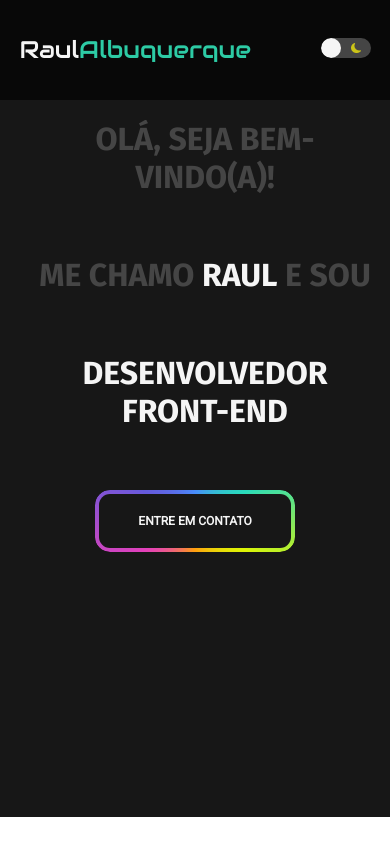
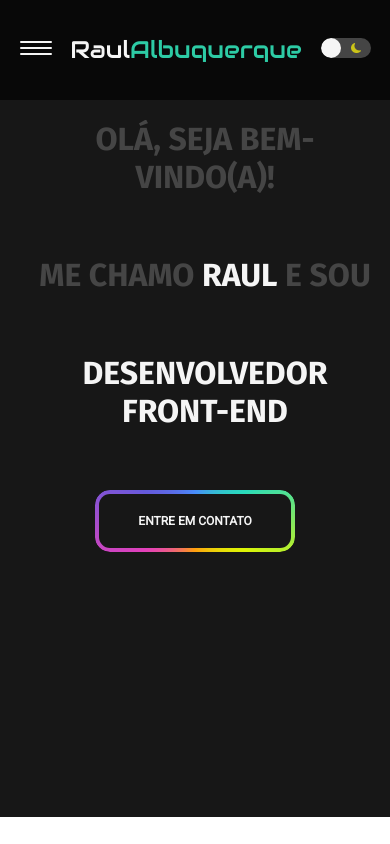
Before and after one commit to Raul-Albuquerque/my-portfolio, a Next.js app: page / in a window 390 px wide. Built offline with nearby package versions, Linux system fonts and the light colour scheme.

Commit message:
feat: hamburger menu

```diff
--- a/src/components/Header/index.tsx
+++ b/src/components/Header/index.tsx
@@ -2,7 +2,7 @@
 
 import React, { useState } from 'react'
 import * as S from './styles'
-import { audiowide } from '../../assets/fonts'
+import { audiowide, firaSans } from '../../assets/fonts'
 import Link from 'next/link'
 
 type Props = {
@@ -10,9 +10,16 @@ type Props = {
 }
 
 export default function Header(props: Props) {
+  const [isMenuOpen, setIsMenuOpen] = useState(false)
+
   return (
     <S.Header>
       <S.HeaderContainer className="container">
+        <S.Hamburger onClick={() => setIsMenuOpen(!isMenuOpen)}>
+          <span />
+          <span />
+          <span />
+        </S.Hamburger>
         <S.HeaderLogo href="/">
           <h1 className={audiowide.className}>
             Raul<span>Albuquerque</span>
@@ -26,6 +33,40 @@ export default function Header(props: Props) {
           </label>
         </S.SlideContainer>
       </S.HeaderContainer>
+      <S.NavBarContainer className={isMenuOpen ? 'isOpen' : ''}>
+        <S.NavBar className="container">
+          <S.ListItem>
+            <S.Item
+              className={firaSans.className}
+              href={'/pages/about'}
+              onClick={() => setIsMenuOpen(false)}
+            >
+              SOBRE MIM
+            </S.Item>
+            <S.Item
+              className={firaSans.className}
+              href={'/pages/projects'}
+              onClick={() => setIsMenuOpen(false)}
+            >
+              PROJETOS
+            </S.Item>
+            <S.Item
+              className={firaSans.className}
+              href={'/pages/courses'}
+              onClick={() => setIsMenuOpen(false)}
+            >
+              CURSOS
+            </S.Item>
+            <S.Item
+              className={firaSans.className}
+              href={'/pages/contact'}
+              onClick={() => setIsMenuOpen(false)}
+            >
+              CONTATO
+            </S.Item>
+          </S.ListItem>
+        </S.NavBar>
+      </S.NavBarContainer>
     </S.Header>
   )
 }
--- a/src/components/Header/styles.ts
+++ b/src/components/Header/styles.ts
@@ -6,7 +6,7 @@ import styled from 'styled-components'
 export const Header = styled.header`
   background-color: var(--color-black);
   padding: 20px 0;
-  max-height: 100px;
+  max-height: 120px;
   height: 100%;
 `
 export const HeaderContainer = styled.div`
@@ -114,3 +114,49 @@ export const Sun = styled.img`
     top: 5px;
   }
 `
+
+export const Hamburger = styled.div`
+  width: 32px;
+
+  span {
+    height: 2px;
+
+    width: 100%;
+    background-color: var(--color-white);
+    margin-bottom: 4px;
+    border-radius: var(--border-radius);
+    display: none;
+
+    @media (max-width: 768px) {
+      display: block;
+    }
+  }
+`
+
+export const NavBarContainer = styled.div`
+  display: none;
+
+  &.isOpen {
+    display: block;
+  }
+`
+
+export const NavBar = styled.nav``
+
+export const ListItem = styled.ul`
+  display: flex;
+  align-items: center;
+  justify-content: space-around;
+`
+
+export const Item = styled(Link)`
+  text-decoration: none;
+  font-size: 10px;
+  color: var(--color-white);
+  padding: 8px;
+  font-weight: bold;
+
+  &:hover {
+    color: var(--color-green);
+  }
+`
```
